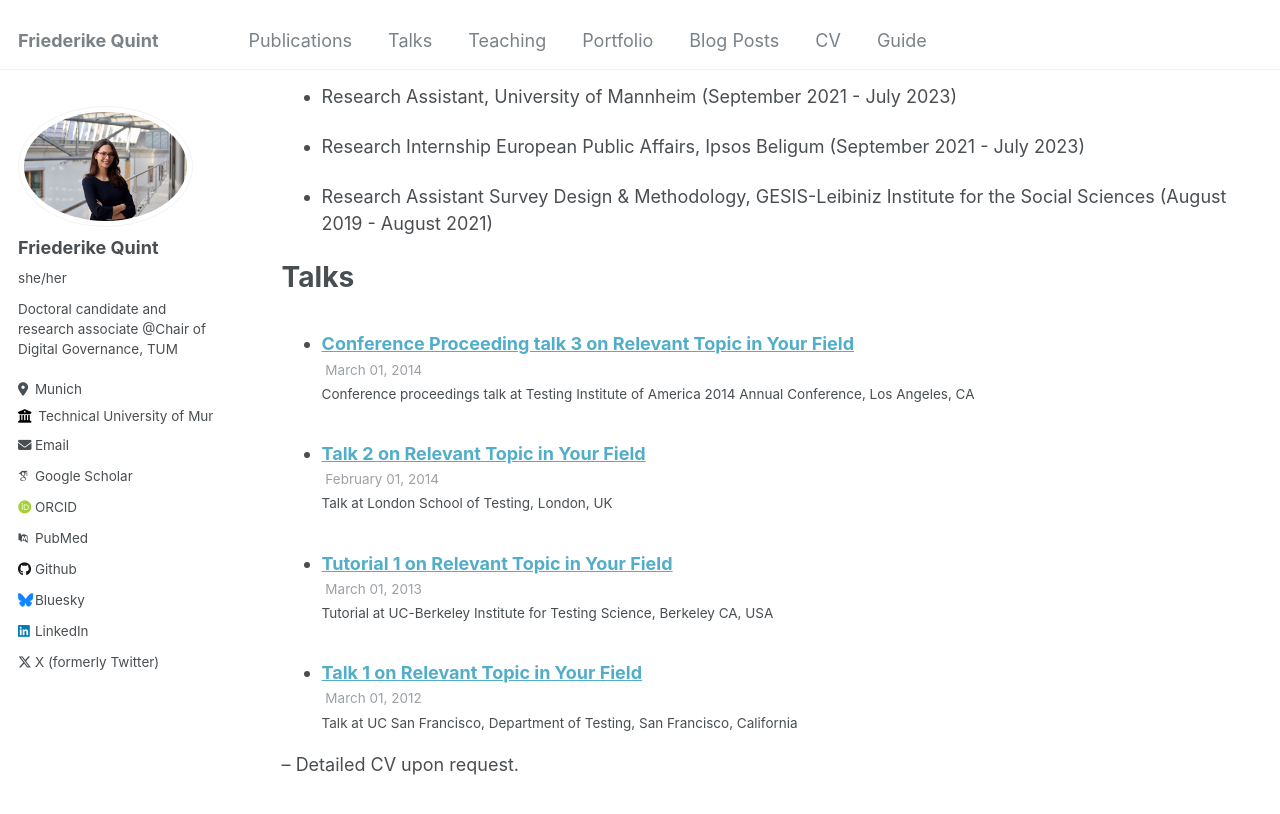
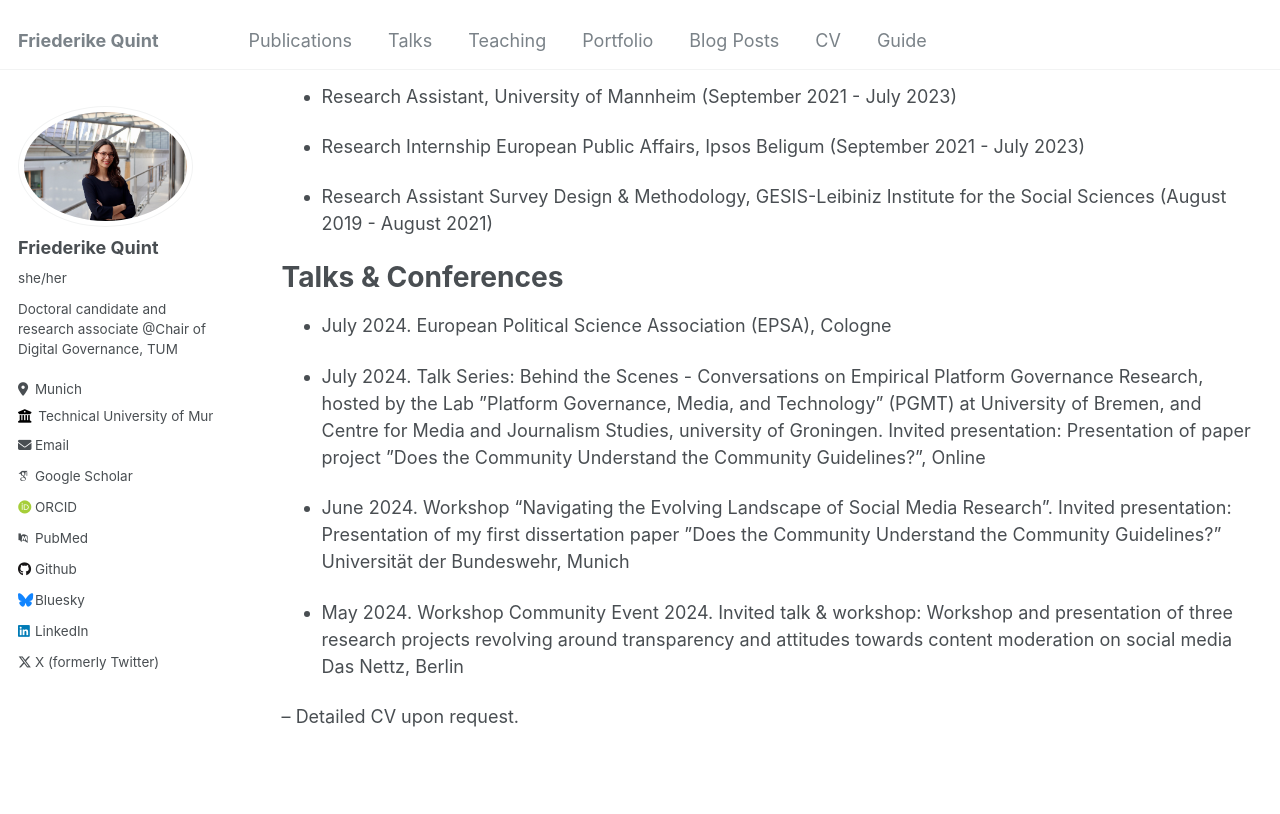
Before and after one commit to friederikequint/friederikequint.github.io, a Jekyll site: the page built from _pages/cv.md, in a window 1280 px wide and 900 px high, scrolled down 423 px. Shown: the top 814 px of the window. Built offline with Jekyll 4.4.1, drawn with Linux system fonts in a browser that asks for light colours; some web fonts are replaced.

Commit message:
Update cv.md

```diff
--- a/_pages/cv.md
+++ b/_pages/cv.md
@@ -31,11 +31,15 @@ Work experience
 
 
 
-Talks
+Talks & Conferences
 ======
-  <ul>{% for post in site.talks reversed %}
-    {% include archive-single-talk-cv.html  %}
-  {% endfor %}</ul>
+* July 2024. European Political Science Association (EPSA), Cologne
+
+* July 2024. Talk Series: Behind the Scenes - Conversations on Empirical Platform Governance Research, hosted by the Lab ”Platform Governance, Media, and Technology” (PGMT) at University of Bremen, and Centre for Media and Journalism Studies, university of Groningen. Invited presentation: Presentation of paper project ”Does the Community Understand the Community Guidelines?”, Online
+
+* June 2024. Workshop "Navigating the Evolving Landscape of Social Media Research”. Invited presentation: Presentation of my first dissertation paper ”Does the Community Understand the Community Guidelines?” Universität der Bundeswehr, Munich
+
+* May 2024. Workshop Community Event 2024. Invited talk & workshop: Workshop and presentation of three research projects revolving around transparency and attitudes towards content moderation on social media Das Nettz, Berlin
 
 
 
```
